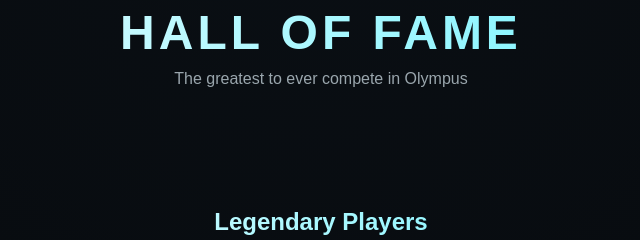
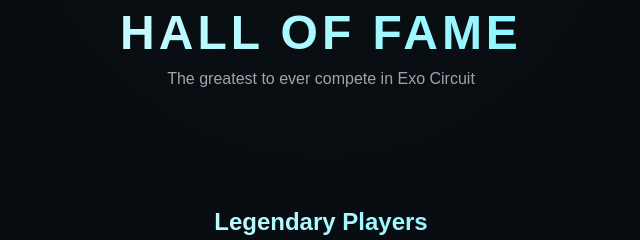
Before and after one commit to bmilley0203-commits/Exo-circuit-, a plain HTML site: page fame.html in a window 1280 px wide. Shown: the part 143-383 px from the top of the page, 319-959 px from the left. Drawn offline with Linux system fonts and the light colour scheme.

Commit message:
Update fame.html

```diff
--- a/fame.html
+++ b/fame.html
@@ -241,7 +241,7 @@ body {
 
 <div class="hero">
   <h1>HALL OF FAME</h1>
-  <p>The greatest to ever compete in Olympus</p>
+  <p>The greatest to ever compete in Exo Circuit</p>
 </div>
 
 <div class="section">
```
